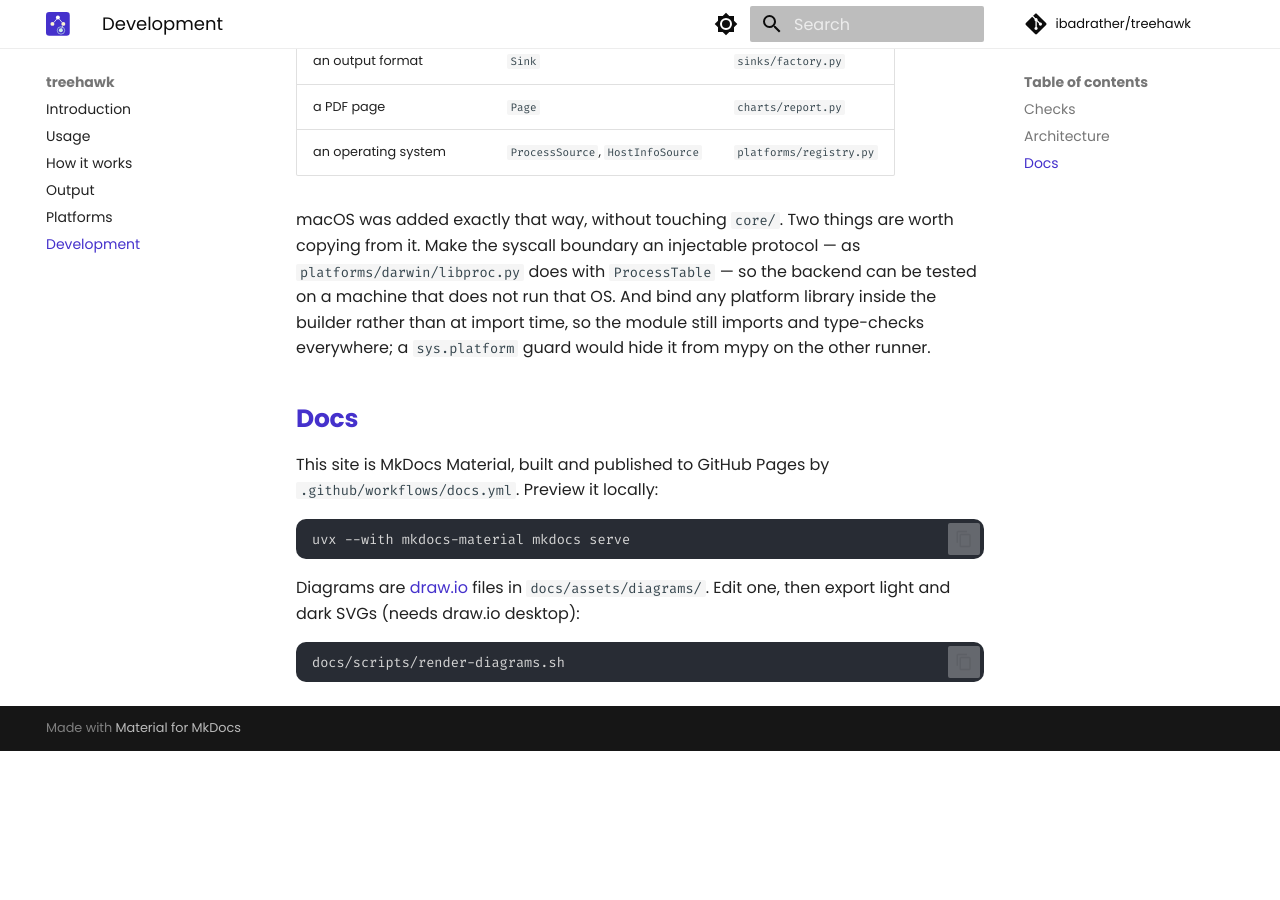
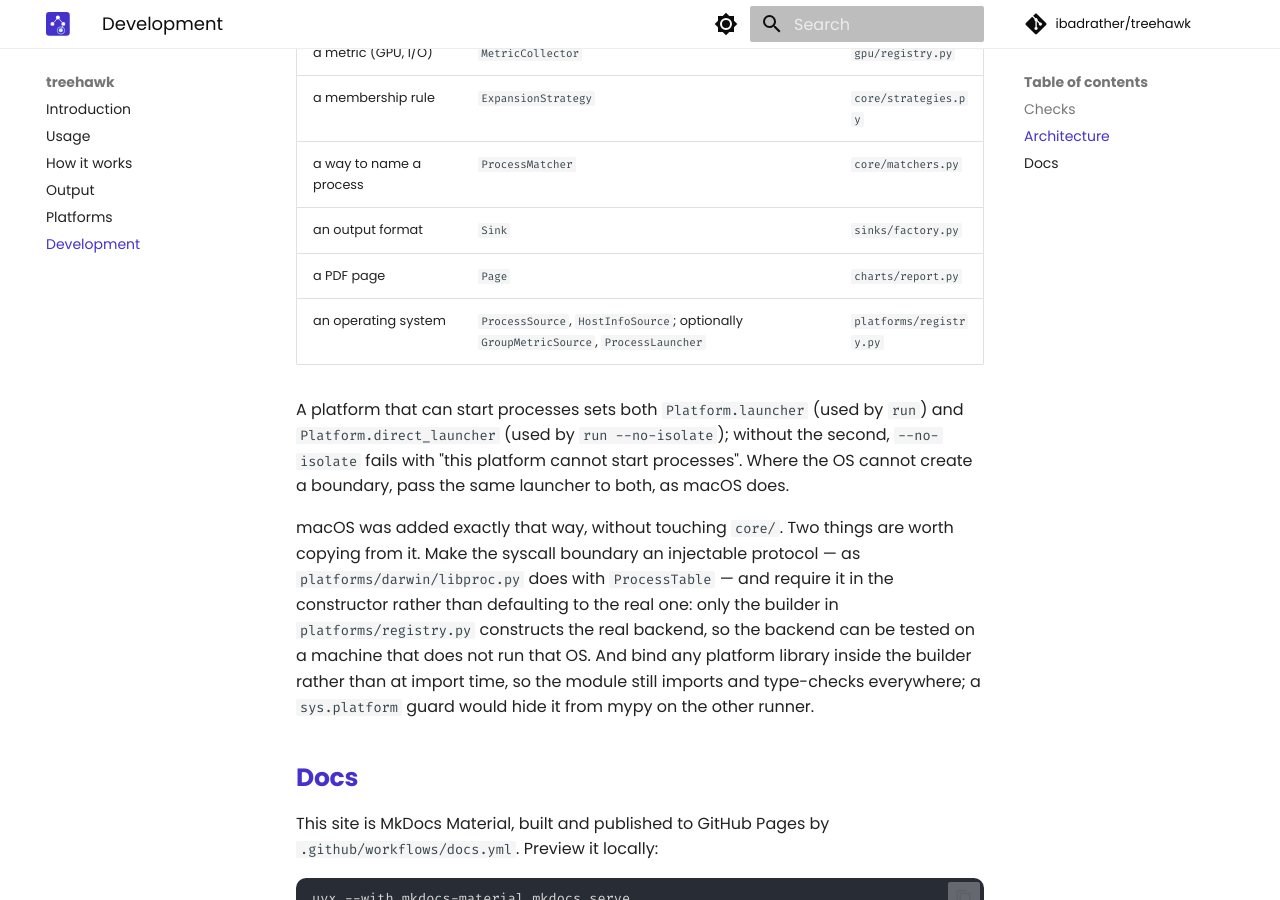
Before and after one commit to ibadrather/treehawk, an MkDocs documentation site: the page built from docs/development.md, in a window 1280 px wide and 900 px high, scrolled down 1476 px. Built offline with MkDocs 1.6.1 and Material for MkDocs 9.7.7, drawn with Linux system fonts in a browser that asks for light colours; some web fonts are replaced; comment, search, counter and statistics services are not loaded; before the commit the page ends 2227 px from its top, so only the background shows below that; some of the changed text lies outside the part shown.

Commit message:
updated docs

````diff
--- a/docs/development.md
+++ b/docs/development.md
@@ -15,8 +15,13 @@ uv run mypy
 uv run pytest            # tests/unit for the fast ones, tests/integration for real processes
 ```
 
-`tests/unit/` mirrors the package layout and runs against the fake kernels in
-`tests/conftest.py`; `tests/integration/` spawns real processes.
+`tests/unit/` mirrors the package layout and runs against the fakes in
+`tests/conftest.py`: fake kernels (`/proc` and cgroup trees, a `ProcessTable`)
+and the rest of the machine (`FakeClock`, `RecordingSink`, `FakeLauncher`, and
+`fake_platform`, which bundles them into a `Platform`). The commands take their
+platform, clock and PID from a `Runtime` (`cli/models.py`), so `tests/unit/cli/`
+runs `watch` and `run` end to end through `CliRunner.invoke(obj=Runtime(...))`
+without touching the real machine. `tests/integration/` spawns real processes.
 
 CI runs all four on Python 3.10 to 3.14 on Linux, and on the oldest and newest
 of those on macOS (Apple Silicon). mypy runs at its strictest settings and
@@ -41,11 +46,18 @@ registry entry:
 | a way to name a process | `ProcessMatcher` | `core/matchers.py` |
 | an output format | `Sink` | `sinks/factory.py` |
 | a PDF page | `Page` | `charts/report.py` |
-| an operating system | `ProcessSource`, `HostInfoSource` | `platforms/registry.py` |
+| an operating system | `ProcessSource`, `HostInfoSource`; optionally `GroupMetricSource`, `ProcessLauncher` | `platforms/registry.py` |
+
+A platform that can start processes sets both `Platform.launcher` (used by
+`run`) and `Platform.direct_launcher` (used by `run --no-isolate`); without the
+second, `--no-isolate` fails with "this platform cannot start processes". Where
+the OS cannot create a boundary, pass the same launcher to both, as macOS does.
 
 macOS was added exactly that way, without touching `core/`. Two things are
 worth copying from it. Make the syscall boundary an injectable protocol — as
-`platforms/darwin/libproc.py` does with `ProcessTable` — so the backend can be
+`platforms/darwin/libproc.py` does with `ProcessTable` — and require it in the
+constructor rather than defaulting to the real one: only the builder in
+`platforms/registry.py` constructs the real backend, so the backend can be
 tested on a machine that does not run that OS. And bind any platform library
 inside the builder rather than at import time, so the module still imports and
 type-checks everywhere; a `sys.platform` guard would hide it from mypy on the
````
Also changed, not shown: README.md (+16 -6 lines), docs/platforms.md (+10 -1 lines).
